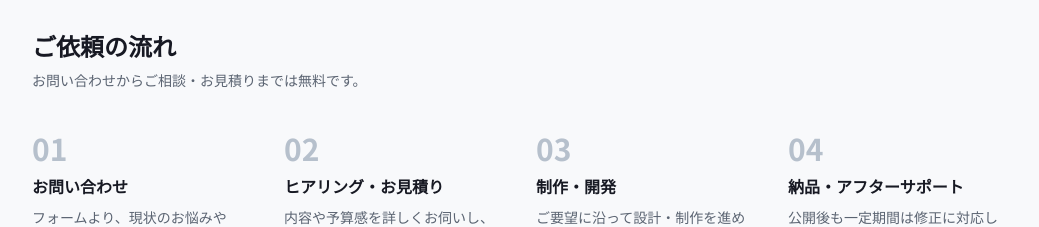
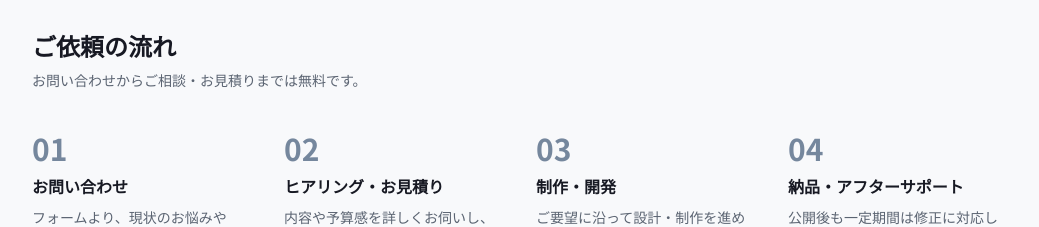
Before and after one commit to kouki-takezawa/freelance-portfolio, a Next.js app: page / in a window 1280 px wide. Shown: the part 2080-2307 px from the top of the page, without its empty margins (120-1159 px from the left). Built offline with nearby package versions, Linux system fonts and the light colour scheme.

Commit message:
Fix low-contrast step numbers found by Lighthouse audit (#12)
The "01/02/03/04" step markers in the "ご依頼の流れ" section used
text-accent/30 against the surface background, a 1.74:1 contrast
ratio against the 3:1 minimum for large bold text. Bumped to /60
(3.53:1).

```diff
--- a/src/app/page.tsx
+++ b/src/app/page.tsx
@@ -262,7 +262,7 @@ export default function Home() {
           <div className="mt-10 grid gap-8 sm:grid-cols-2 lg:grid-cols-4">
             {processSteps.map((item) => (
               <div key={item.step} className="relative">
-                <span className="text-3xl font-bold text-accent/30">
+                <span className="text-3xl font-bold text-accent/60">
                   {item.step}
                 </span>
                 <h3 className="mt-2 text-base font-semibold">{item.title}</h3>
```
